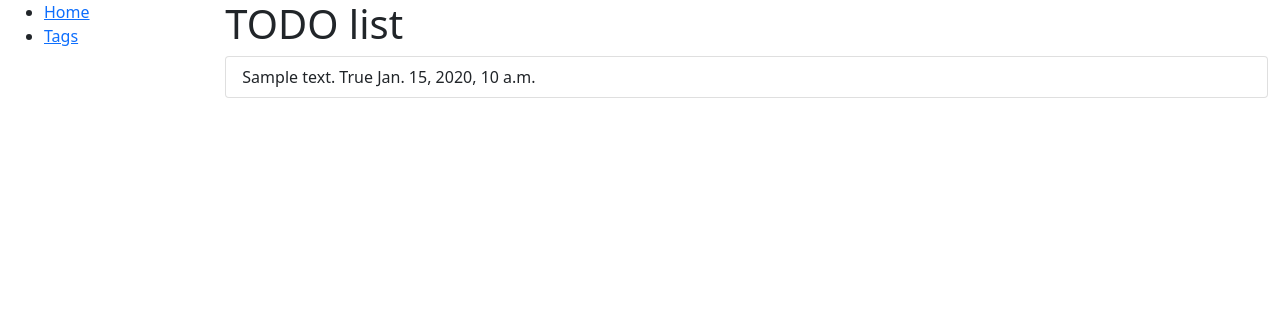
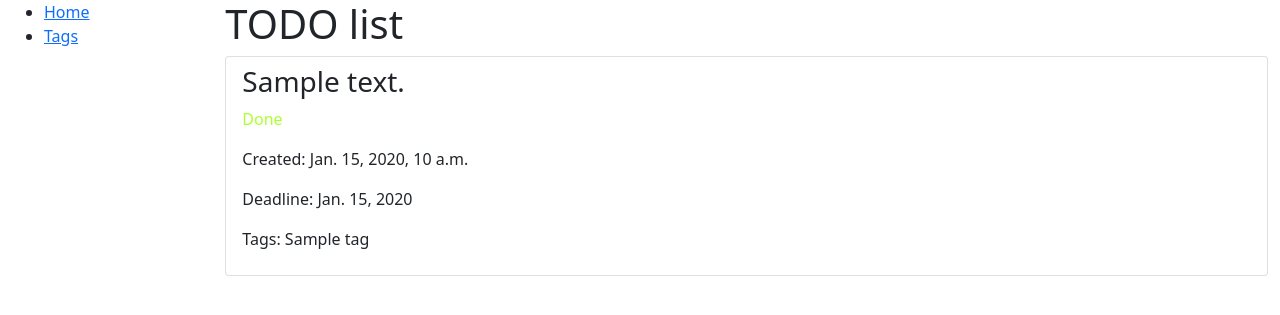
Before and after one commit to WDemidenko/Task_tag-project, a Django app: page / in a window 1280 px wide. Shown: the top 315 px of the page. Run offline with Django 4.2, Linux system fonts and the light colour scheme; tables that the repository leaves empty hold one stand-in row (values such as "Sample post").

Commit message:
Customize index template

```diff
--- a/templates/task/index.html
+++ b/templates/task/index.html
@@ -5,7 +5,21 @@
   {% if task_list %}
     <ul class="list-group">
       {% for task in task_list %}
-        <li class="list-group-item"> {{ task.content }} {{ task.task_is_done }} {{ task.created }}</li>
+        <li class="list-group-item"> <h3>{{ task.content }}</h3>
+          {% if task.task_is_done %}
+            <p style="color: greenyellow">Done</p>
+            {% else %}
+            <p style="color: red">Not done</p>
+          {% endif %}
+          <p>Created: {{ task.created }}</p>
+          <p>{% if task.deadline %}Deadline: {{ task.deadline }}{% endif %}</p>
+          <p>
+            Tags:
+            {% if task.tags %}
+              {% for tag in task.tags.all %}{{ tag }} {% endfor %}
+            {% endif %}
+          </p>
+        </li>
       {% endfor %}
     </ul>
   {% else %}
```
